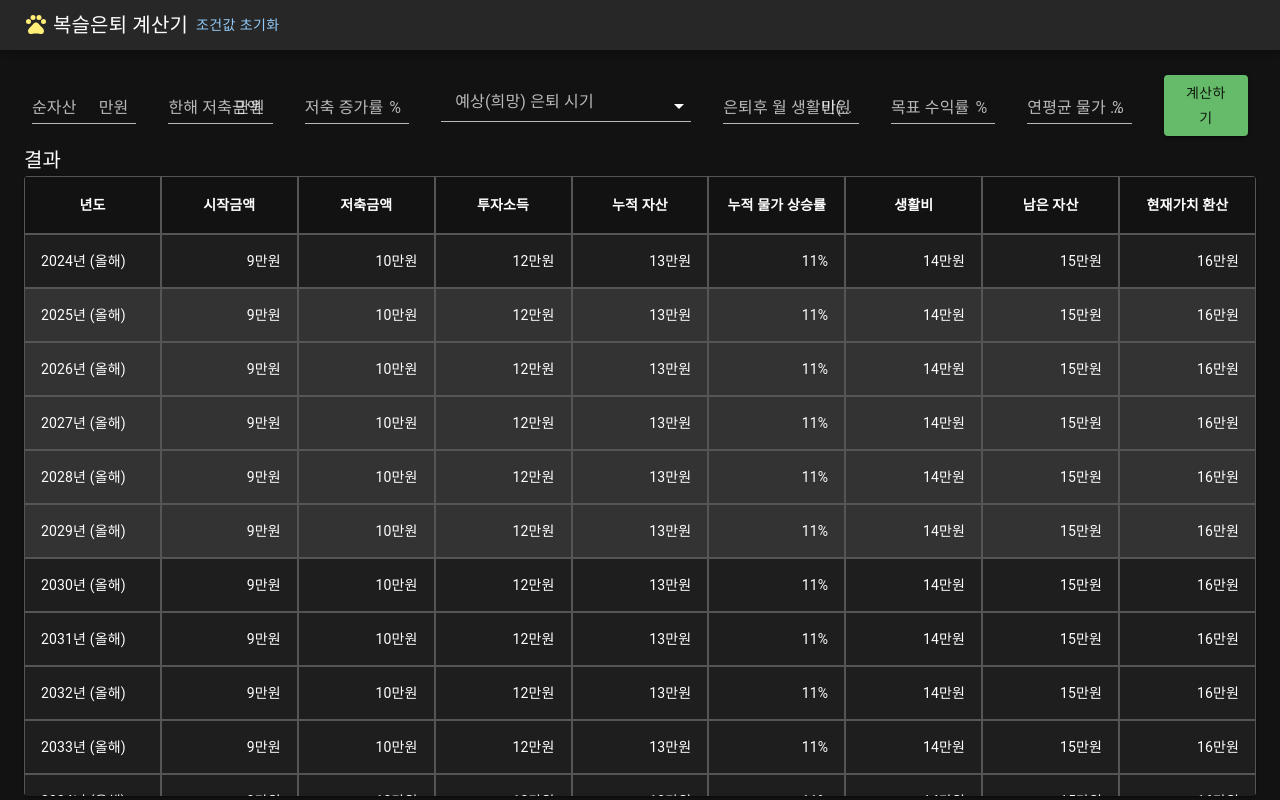
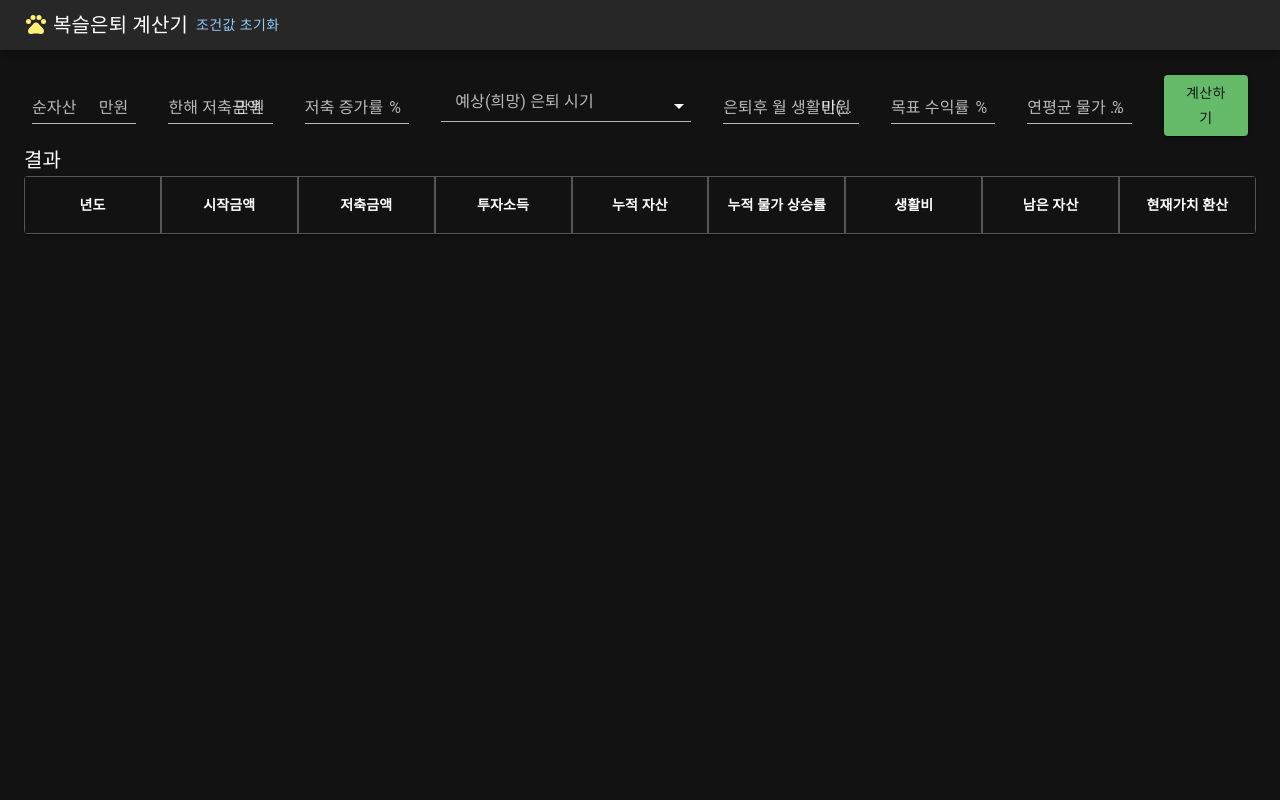
Before and after one commit to setvect/BokslRetire, a React (Create React App) app: page / in a window 1280 px wide. Built offline with nearby package versions, Linux system fonts and the light colour scheme.

Commit message:
report 개발 중

```diff
--- a/package.json
+++ b/package.json
@@ -12,9 +12,11 @@
     "@testing-library/user-event": "^13.5.0",
     "@types/jest": "^27.5.2",
     "@types/node": "^16.18.105",
+    "@types/numeral": "^2.0.5",
     "@types/react": "^18.3.4",
     "@types/react-dom": "^18.3.0",
     "lodash": "^4.17.21",
+    "numeral": "^2.0.6",
     "react": "^18.3.1",
     "react-dom": "^18.3.1",
     "react-scripts": "5.0.1",
--- a/src/App.tsx
+++ b/src/App.tsx
@@ -10,7 +10,7 @@ import {
   Toolbar,
   Typography,
 } from "@mui/material";
-import React, { useRef } from "react";
+import React, { useRef, useState } from "react";
 import "./App.css";
 import ConditionForm, { ConditionFormHandle, ConditionFormValue, ReportCondtion } from "./components/ConditionForm";
 import Report from "./components/Report";
@@ -33,8 +33,10 @@ const darkTheme = createTheme({
 });
 
 function App() {
-  const handleSubmit = (reportCondition: ReportCondtion) => {
-    console.log("@@@@@@@@@@@@", reportCondition);
+  const [condition, setCondition] = useState<ReportCondtion | null>(null);
+
+  const conditionSubmit = (reportCondition: ReportCondtion) => {
+    setCondition(reportCondition);
   };
 
   const conditionFormRef = useRef<ConditionFormHandle>(null);
@@ -63,8 +65,8 @@ function App() {
       </AppBar>
       <Box sx={{ mt: "55px" }}>
         <Container maxWidth={false}>
-          <ConditionForm ref={conditionFormRef} onSubmit={handleSubmit} />
-          <Report />
+          <ConditionForm ref={conditionFormRef} onSubmit={conditionSubmit} />
+          <Report condition={condition} />
         </Container>
       </Box>
     </ThemeProvider>
--- a/src/components/Report.tsx
+++ b/src/components/Report.tsx
@@ -1,6 +1,9 @@
 import { Table, TableBody, TableCell, TableContainer, TableHead, TableRow, Typography } from "@mui/material";
 import Paper from "@mui/material/Paper";
 import _ from "lodash";
+import { ReportCondtion } from "./ConditionForm";
+import { useEffect, useState } from "react";
+import { formatNumber } from "../util/Util";
 
 type RetirementCalculatorYear = {
   year: number;
@@ -14,18 +17,12 @@ type RetirementCalculatorYear = {
   remainingAssetsPresentValue: number;
 };
 
-function Report() {
-  const rows: RetirementCalculatorYear[] = _.range(1, 101).map((idx) => ({
-    year: 2023 + idx,
-    startAmount: 9,
-    savingsAmount: 10,
-    cumulativeInflationRate: 11,
-    investmentIncome: 12,
-    totalAssets: 13,
-    livingExpenses: 14,
-    remainingAssets: 15,
-    remainingAssetsPresentValue: 16,
-  }));
+interface ReportProps {
+  condition: ReportCondtion | null;
+}
+
+function Report({ condition }: ReportProps) {
+  const [retirementCalculatorYearList, setRetirementCalculatorYearList] = useState<RetirementCalculatorYear[]>([]);
 
   const getBackgroundColor = (index: number) => {
     const group = Math.floor((index - 1) / 5);
@@ -36,6 +33,29 @@ function Report() {
         return "inherit";
     }
   };
+
+  useEffect(() => {
+    if (!condition) {
+      return;
+    }
+
+    const currentDate = new Date();
+    const currentYear = currentDate.getFullYear();
+
+    const rows: RetirementCalculatorYear[] = _.range(0, 101).map((idx) => ({
+      year: currentYear + idx,
+      startAmount: condition.netWorth,
+      savingsAmount: 10,
+      cumulativeInflationRate: 3.5576,
+      investmentIncome: 12,
+      totalAssets: 13,
+      livingExpenses: 14,
+      remainingAssets: 15,
+      remainingAssetsPresentValue: 16,
+    }));
+
+    setRetirementCalculatorYearList(rows);
+  }, [condition]);
 
   return (
     <div>
@@ -71,19 +91,19 @@ function Report() {
             </TableRow>
           </TableHead>
           <TableBody>
-            {rows.map((row, index) => (
+            {retirementCalculatorYearList.map((row, index) => (
               <TableRow key={index} sx={{ backgroundColor: getBackgroundColor(index) }}>
                 <TableCell component="th" scope="row">
-                  {row.year}년 (올해)
+                  {row.year}년 ({index === 0 ? "올해" : `+${index}년`})
                 </TableCell>
-                <TableCell align="right">{row.startAmount}만원</TableCell>
-                <TableCell align="right">{row.savingsAmount}만원</TableCell>
-                <TableCell align="right">{row.investmentIncome}만원</TableCell>
-                <TableCell align="right">{row.totalAssets}만원</TableCell>
-                <TableCell align="right">{row.cumulativeInflationRate}%</TableCell>
-                <TableCell align="right">{row.livingExpenses}만원</TableCell>
-                <TableCell align="right">{row.remainingAssets}만원</TableCell>
-                <TableCell align="right">{row.remainingAssetsPresentValue}만원</TableCell>
+                <TableCell align="right">{formatNumber(row.startAmount, "0,0")}만원</TableCell>
+                <TableCell align="right">{formatNumber(row.savingsAmount, "0,0")}만원</TableCell>
+                <TableCell align="right">{formatNumber(row.investmentIncome, "0,0")}만원</TableCell>
+                <TableCell align="right">{formatNumber(row.totalAssets, "0,0")}만원</TableCell>
+                <TableCell align="right">{formatNumber(row.cumulativeInflationRate, "0.00")}%</TableCell>
+                <TableCell align="right">{formatNumber(row.livingExpenses, "0,0")}만원</TableCell>
+                <TableCell align="right">{formatNumber(row.remainingAssets, "0,0")}만원</TableCell>
+                <TableCell align="right">{formatNumber(row.remainingAssetsPresentValue, "0,0")}만원</TableCell>
               </TableRow>
             ))}
           </TableBody>
--- /dev/null
+++ b/src/util/Util.ts
@@ -0,0 +1,5 @@
+import numeral from "numeral";
+
+export function formatNumber(number: number, pattern: string): string {
+  return numeral(number).format(pattern);
+}
```
Also changed, not shown: 1 other file (tests, documents, lock files or other folders).
